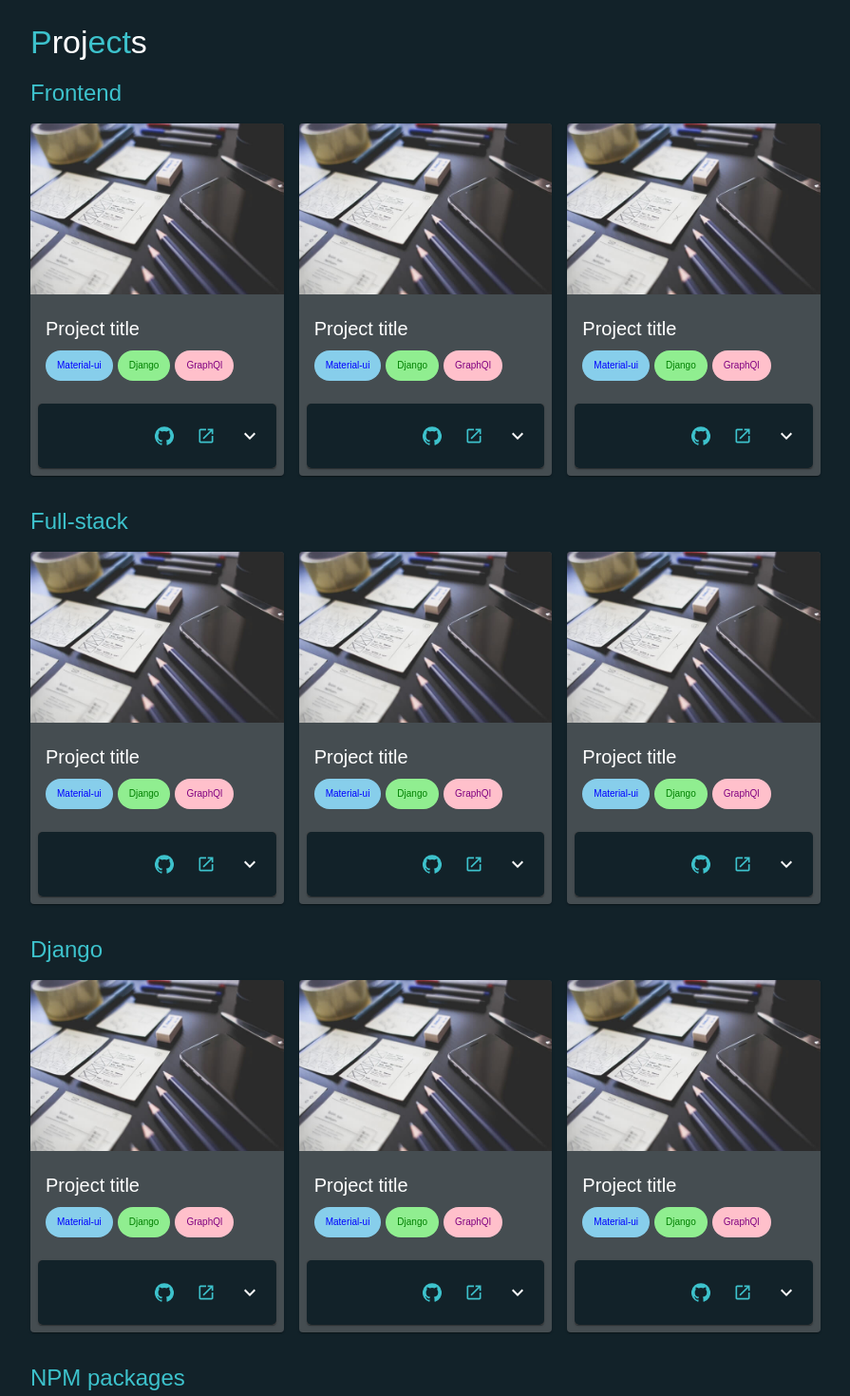
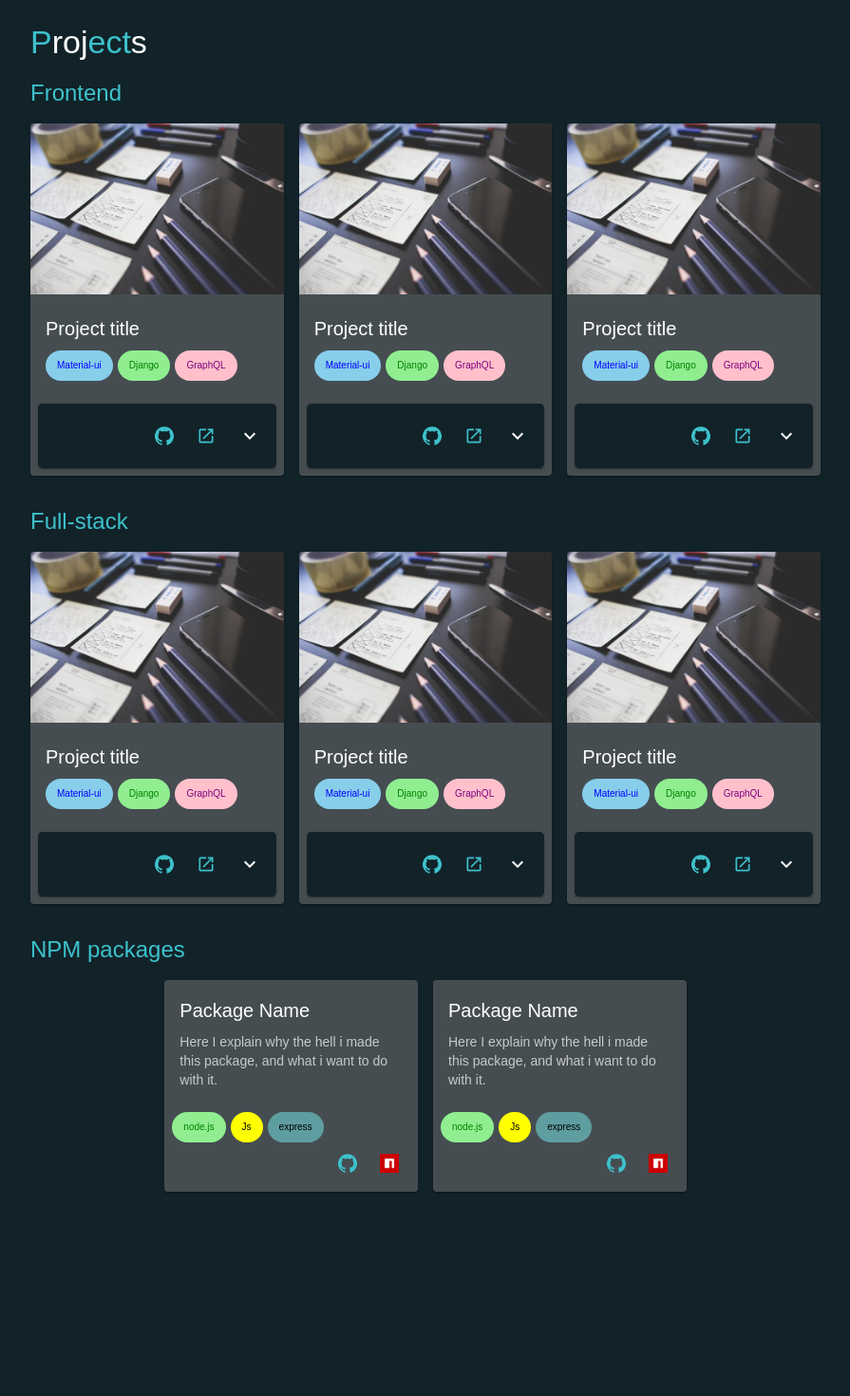
Before and after one commit to SujoyGhosh-scott/portfolio, a React (Create React App) app: page / in a window 1280 px wide. Shown: the part 3240-4710 px from the top of the page at 95% size, without its empty margins (192-1087 px from the left). Built offline with nearby package versions, Linux system fonts and the light colour scheme.

Commit message:
prokect lists added

```diff
--- a/src/components/Contact.jsx
+++ b/src/components/Contact.jsx
@@ -45,7 +45,8 @@ export default function Contact() {
             />
             <TextField
               value={email}
-              setEmail={(e) => setEmail(e.target.value)}
+              onChange={(e) => setEmail(e.target.value)}
+              typeof="email"
               fullWidth
               variant="outlined"
               color="secondary"
--- a/src/components/PackageCard.jsx
+++ b/src/components/PackageCard.jsx
@@ -31,31 +31,35 @@ const useStyles = makeStyles({
   },
 });
 
-function PackageCard() {
+function PackageCard({ title, description, github, tags, npmLink }) {
   const classes = useStyles();
   return (
     <Card style={{ background: "#6a6c6d96" }}>
       <CardContent>
         <Typography gutterBottom variant="h6" component="h2">
-          Package Name
+          {title}
         </Typography>
         <Typography variant="body2" color="textSecondary" component="p">
-          Here I explain why the hell i made this package, and what i want to do
-          with it.
+          {description}
         </Typography>
       </CardContent>
       <CardActions className={classes.cardActions}>
         <Typography variant="body2" color="textSecondary" component="p">
-          <CustomChip label="node.js" bg="lightgreen" txt="green" />
-          <CustomChip label="Js" bg="yellow" txt="black" />
-          <CustomChip label="express" bg="pink" txt="purple" />
+          {tags.map((tag) => (
+            <CustomChip label={tag.label} txt={tag.txt} bg={tag.bg} />
+          ))}
         </Typography>
         <div className={classes.actionButtons}>
-          <IconButton color="secondary">
+          <IconButton
+            color="secondary"
+            component="a"
+            href={github}
+            target="_blank"
+          >
             <GitHubIcon fontSize="small" />
           </IconButton>
-          <IconButton>
-            <Icon classes={classes.iconRoot}>
+          <IconButton component="a" href={npmLink} target="_blank">
+            <Icon classes={classes.iconRoot} fontSize="small">
               <img className={classes.imageIcon} src={npmLogo} alt="" />
             </Icon>
           </IconButton>
--- a/src/components/ProjectCard.jsx
+++ b/src/components/ProjectCard.jsx
@@ -13,7 +13,6 @@ import IconButton from "@material-ui/core/IconButton";
 import GitHubIcon from "@material-ui/icons/GitHub";
 import LaunchIcon from "@material-ui/icons/Launch";
 import ExpandMoreIcon from "@material-ui/icons/ExpandMore";
-import work from "../images/work1.jpg";
 
 const useStyles = makeStyles({
   accordian: {
@@ -24,21 +23,20 @@ const useStyles = makeStyles({
   },
 });
 
-function ProjectCard() {
+function ProjectCard({ title, description, github, liveLink, tags, image }) {
   const classes = useStyles();
   return (
     <Card style={{ background: "#6a6c6d96" }}>
-      <img src={work} style={{ height: "180px", width: "100%" }} alt="" />
+      <img src={image} style={{ height: "180px", width: "100%" }} alt="" />
       {/*<CardMedia image={work} />*/}
       <CardContent>
         <Typography gutterBottom variant="h6" component="h2">
-          Project title
+          {title}
         </Typography>
         <Typography variant="body2" color="textSecondary" component="p">
-          <CustomChip label="Material-ui" txt="blue" bg="skyblue" />
-          <CustomChip label="Django" bg="lightgreen" txt="green" />
-          {/*<CustomChip label="Js" bg="yellow" txt="black" />*/}
-          <CustomChip label="GraphQl" bg="pink" txt="purple" />
+          {tags.map((tag) => (
+            <CustomChip label={tag.label} txt={tag.txt} bg={tag.bg} />
+          ))}
         </Typography>
       </CardContent>
       <CardActions>
@@ -47,18 +45,27 @@ function ProjectCard() {
             expandIcon={<ExpandMoreIcon />}
             className={classes.accordian}
           >
-            <IconButton color="secondary" style={{ marginLeft: "auto" }}>
+            <IconButton
+              color="secondary"
+              style={{ marginLeft: "auto" }}
+              component="a"
+              href={github}
+              target="_blank"
+            >
               <GitHubIcon fontSize="small" />
             </IconButton>
-            <IconButton color="secondary">
+            <IconButton
+              color="secondary"
+              component="a"
+              href={github}
+              target="_blank"
+            >
               <LaunchIcon fontSize="small" />
             </IconButton>
           </AccordionSummary>
           <AccordionDetails>
             <Typography variant="body2" color="textSecondary">
-              Project description Lizards are a widespread group of squamate
-              reptiles, with over 6,000 species, ranging across all continents
-              except Antarctica
+              {description}
             </Typography>
           </AccordionDetails>
         </Accordion>
--- /dev/null
+++ b/src/components/ProjectLists.js
@@ -0,0 +1,212 @@
+import work from "../images/work1.jpg";
+
+export const frontendProjectList = [
+  {
+    title: "Project title",
+
+    image: work,
+    github: "https://github.com/SujoyGhosh-scott?tab=repositories",
+    liveLink: "https://github.com/SujoyGhosh-scott?tab=repositories",
+    tags: [
+      {
+        label: "Material-ui",
+        bg: "skyblue",
+        txt: "blue",
+      },
+      {
+        label: "Django",
+        bg: "lightgreen",
+        txt: "green",
+      },
+      {
+        label: "GraphQL",
+        bg: "pink",
+        txt: "purple",
+      },
+    ],
+    description:
+      "Project description Lizards are a widespread group of squamate reptiles, with over 6,000 species, ranging across all continents except Antarctica",
+  },
+  {
+    title: "Project title",
+    image: work,
+    github: "https://github.com/SujoyGhosh-scott?tab=repositories",
+    liveLink: "https://github.com/SujoyGhosh-scott?tab=repositories",
+    tags: [
+      {
+        label: "Material-ui",
+        bg: "skyblue",
+        txt: "blue",
+      },
+      {
+        label: "Django",
+        bg: "lightgreen",
+        txt: "green",
+      },
+      {
+        label: "GraphQL",
+        bg: "pink",
+        txt: "purple",
+      },
+    ],
+    description:
+      "Project description Lizards are a widespread group of squamate reptiles, with over 6,000 species, ranging across all continents except Antarctica",
+  },
+  {
+    title: "Project title",
+
+    image: work,
+    github: "https://github.com/SujoyGhosh-scott?tab=repositories",
+    liveLink: "https://github.com/SujoyGhosh-scott?tab=repositories",
+    tags: [
+      {
+        label: "Material-ui",
+        bg: "skyblue",
+        txt: "blue",
+      },
+      {
+        label: "Django",
+        bg: "lightgreen",
+        txt: "green",
+      },
+      {
+        label: "GraphQL",
+        bg: "pink",
+        txt: "purple",
+      },
+    ],
+    description:
+      "Project description Lizards are a widespread group of squamate reptiles, with over 6,000 species, ranging across all continents except Antarctica",
+  },
+];
+
+export const fullstackProjectList = [
+  {
+    title: "Project title",
+
+    image: work,
+    github: "https://github.com/SujoyGhosh-scott?tab=repositories",
+    liveLink: "https://github.com/SujoyGhosh-scott?tab=repositories",
+    tags: [
+      {
+        label: "Material-ui",
+        bg: "skyblue",
+        txt: "blue",
+      },
+      {
+        label: "Django",
+        bg: "lightgreen",
+        txt: "green",
+      },
+      {
+        label: "GraphQL",
+        bg: "pink",
+        txt: "purple",
+      },
+    ],
+    description:
+      "Project description Lizards are a widespread group of squamate reptiles, with over 6,000 species, ranging across all continents except Antarctica",
+  },
+  {
+    title: "Project title",
+    image: work,
+    github: "https://github.com/SujoyGhosh-scott?tab=repositories",
+    liveLink: "https://github.com/SujoyGhosh-scott?tab=repositories",
+    tags: [
+      {
+        label: "Material-ui",
+        bg: "skyblue",
+        txt: "blue",
+      },
+      {
+        label: "Django",
+        bg: "lightgreen",
+        txt: "green",
+      },
+      {
+        label: "GraphQL",
+        bg: "pink",
+        txt: "purple",
+      },
+    ],
+    description:
+      "Project description Lizards are a widespread group of squamate reptiles, with over 6,000 species, ranging across all continents except Antarctica",
+  },
+  {
+    title: "Project title",
+
+    image: work,
+    github: "https://github.com/SujoyGhosh-scott?tab=repositories",
+    liveLink: "https://github.com/SujoyGhosh-scott?tab=repositories",
+    tags: [
+      {
+        label: "Material-ui",
+        bg: "skyblue",
+        txt: "blue",
+      },
+      {
+        label: "Django",
+        bg: "lightgreen",
+        txt: "green",
+      },
+      {
+        label: "GraphQL",
+        bg: "pink",
+        txt: "purple",
+      },
+    ],
+    description:
+      "Project description Lizards are a widespread group of squamate reptiles, with over 6,000 species, ranging across all continents except Antarctica",
+  },
+];
+
+export const packageList = [
+  {
+    title: "Package Name",
+    description:
+      "Here I explain why the hell i made this package, and what i want to do with it.",
+    tags: [
+      {
+        label: "node.js",
+        bg: "lightgreen",
+        txt: "green",
+      },
+      {
+        label: "Js",
+        bg: "yellow",
+        txt: "black",
+      },
+      {
+        label: "express",
+        bg: "cadetblue",
+        txt: "black",
+      },
+    ],
+    github: "https://github.com/SujoyGhosh-scott?tab=repositories",
+    npmLink: "https://www.npmjs.com/~sujoyghosh",
+  },
+  {
+    title: "Package Name",
+    description:
+      "Here I explain why the hell i made this package, and what i want to do with it.",
+    tags: [
+      {
+        label: "node.js",
+        bg: "lightgreen",
+        txt: "green",
+      },
+      {
+        label: "Js",
+        bg: "yellow",
+        txt: "black",
+      },
+      {
+        label: "express",
+        bg: "cadetblue",
+        txt: "black",
+      },
+    ],
+    github: "https://github.com/SujoyGhosh-scott?tab=repositories",
+    npmLink: "https://www.npmjs.com/~sujoyghosh",
+  },
+];
--- a/src/components/ProjectSection.jsx
+++ b/src/components/ProjectSection.jsx
@@ -18,27 +18,32 @@ function ProjectSection({ title, list, isPackage = false }) {
       </Typography>
       {!isPackage ? (
         <Grid container item justify="center" spacing={2}>
-          <Grid item sm={4} xs={10}>
-            <ProjectCard />
-          </Grid>
-          <Grid item sm={4} xs={10}>
-            <ProjectCard />
-          </Grid>
-          <Grid item sm={4} xs={10}>
-            <ProjectCard />
-          </Grid>
+          {list.map((item) => (
+            <Grid item sm={4} xs={10}>
+              <ProjectCard
+                title={item.title}
+                description={item.description}
+                tags={item.tags}
+                image={item.image}
+                github={item.github}
+                liveLink={item.liveLink}
+              />
+            </Grid>
+          ))}
         </Grid>
       ) : (
         <Grid container item justify="center" spacing={2}>
-          <Grid item sm={4} xs={10}>
-            <PackageCard />
-          </Grid>
-          <Grid item sm={4} xs={10}>
-            <PackageCard />
-          </Grid>
-          <Grid item sm={4} xs={10}>
-            <PackageCard />
-          </Grid>
+          {list.map((item) => (
+            <Grid item sm={4} xs={10}>
+              <PackageCard
+                title={item.title}
+                description={item.description}
+                tags={item.tags}
+                github={item.github}
+                npmLink={item.npmLink}
+              />
+            </Grid>
+          ))}
         </Grid>
       )}
     </Grid>
--- a/src/components/Projects.jsx
+++ b/src/components/Projects.jsx
@@ -1,5 +1,10 @@
 import React from "react";
 import ProjectSection from "./ProjectSection";
+import {
+  frontendProjectList,
+  fullstackProjectList,
+  packageList,
+} from "./ProjectLists";
 
 import { makeStyles } from "@material-ui/core/styles";
 import Grid from "@material-ui/core/Grid";
@@ -32,10 +37,13 @@ export default function Projects() {
             <span className={"light"}>ect</span>s
           </Typography>
         </Grid>
-        <ProjectSection title="Frontend" list={[]} />
-        <ProjectSection title="Full-stack" list={[]} />
-        <ProjectSection title="Django" list={[]} />
-        <ProjectSection title="NPM packages" list={[]} isPackage={true} />
+        <ProjectSection title="Frontend" list={frontendProjectList} />
+        <ProjectSection title="Full-stack" list={fullstackProjectList} />
+        <ProjectSection
+          title="NPM packages"
+          list={packageList}
+          isPackage={true}
+        />
       </Grid>
       <Grid item sm={2} xs={false}></Grid>
     </Grid>
```
